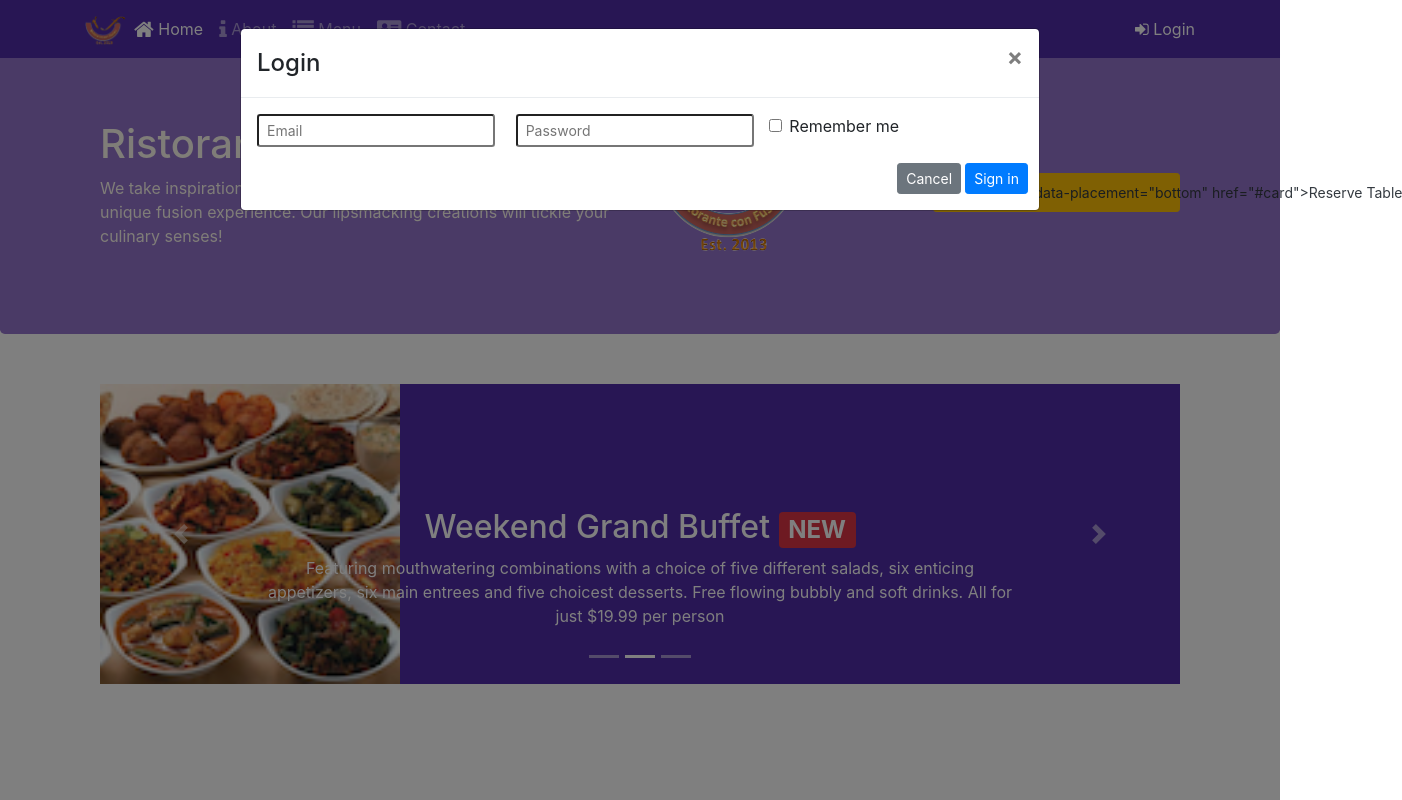
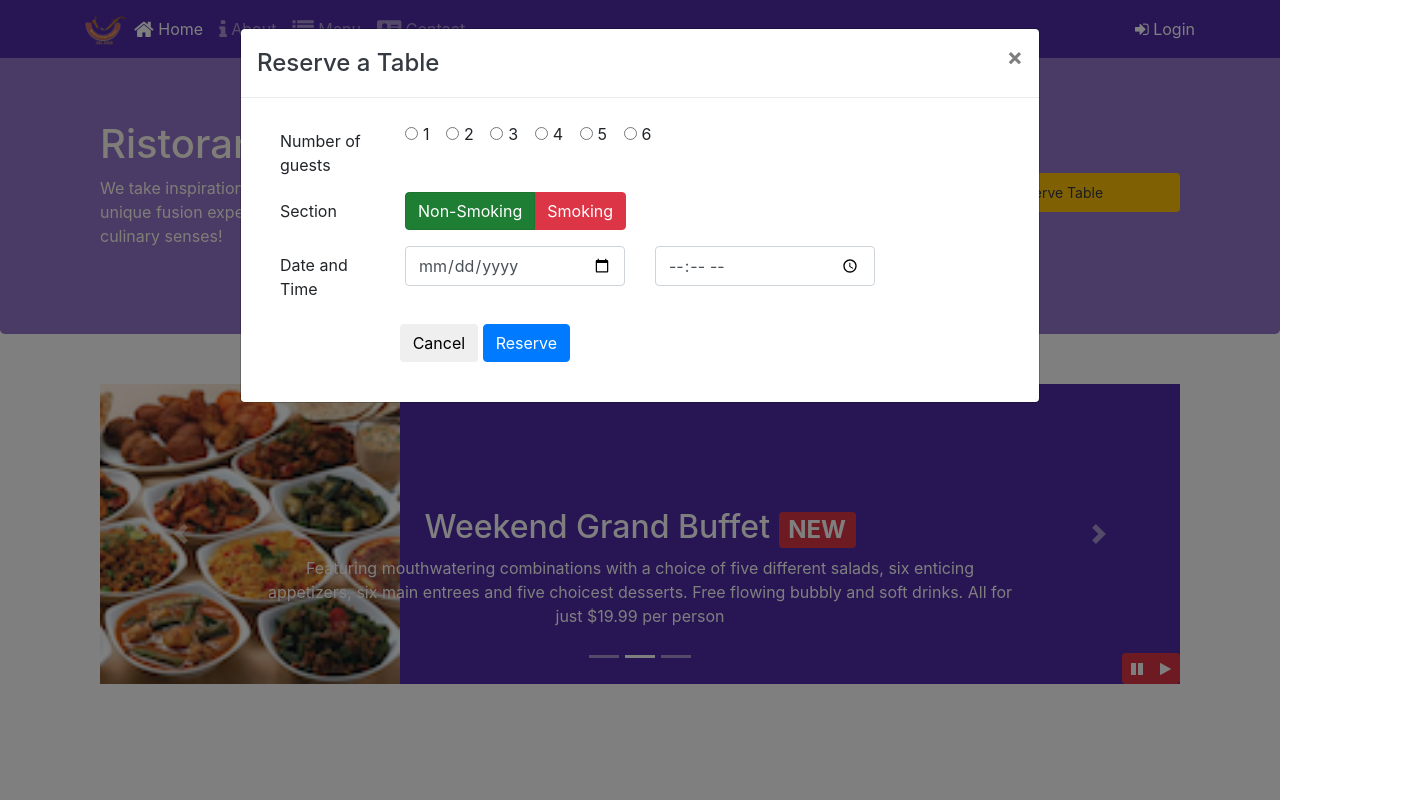
Before and after one commit to DarijAli/Bootstrap-Basics, a website: page index.html in a window 1280 px wide. Both pictures are taken after a click on the link "Login". Shown: the top 800 px of the page, 1402 px wide, since content can reach past the window. Drawn offline with nearby package versions, Linux system fonts and the light colour scheme.

Commit message:
bootstrap jquery

```diff
--- a/css/styles.css
+++ b/css/styles.css
@@ -59,3 +59,9 @@ body {
     left: 0;
     min-height: 300px;
 }
+
+#carouselButton {
+    right: 0px;
+    position: absolute;
+    bottom: 0px;
+}
--- a/index.html
+++ b/index.html
@@ -50,38 +50,88 @@
         <div class="modal-dialog modal-lg" role="content">
             <div class="modal-content">
                 <div class="modal-header">
-                    <h4 class="modal-title">Login</h4>
+                    <h4 class="modal-title text-dark">Reserve a Table</h4>
                     <button type="button" class="close" data-dismiss="modal">
                         &times;
                     </button>
                 </div>
                 <div class="modal-body">
+
                     <form>
-                        <div class="form-row">
-                            <div class="form-group col-sm-4">
-                                <label class="sr-only" for="exampleInputEmail">Email</label>
-                                <input type="email" class="form-control-sm mr-1" id="exampleInputEmail"
-                                    placeholder="Email">
+                        <div class="form-group row m-2">
+                            <label for="guests" class="col-12 col-sm-2 col-form-label">Number of
+                                guests</label>
+                            <div class="col-12 col-sm-10">
+                                <div class="form-check-inline">
+                                    <label class="form-check-label">
+                                        <input type="radio" class="form-check-input" name="optradio">1
+                                    </label>
                                 </div>
-                            <div class="form-group col-sm-4">
-                                <label class="sr-only" for="exampleInputPassword">Password</label>
-                                <input type="password" class="form-control-sm mr-1" id="exampleInputPassword"
-                                    placeholder="Password"">
+                                <div class="form-check-inline">
+                                    <label class="form-check-label">
+                                        <input type="radio" class="form-check-input" name="optradio">2
+                                    </label>
                                 </div>
-                            <div class=" sm-auto">
-                                <div class="form-check">
-                                    <input class="form-check-input" type="checkbox">
-                                    <label class="form-check-label">Remember me</label>
+                                <div class="form-check-inline">
+                                    <label class="form-check-label">
+                                        <input type="radio" class="form-check-input" name="optradio">3
+                                    </label>
+                                </div>
+                                <div class="form-check-inline">
+                                    <label class="form-check-label">
+                                        <input type="radio" class="form-check-input" name="optradio">4
+                                    </label>
+                                </div>
+                                <div class="form-check-inline">
+                                    <label class="form-check-label">
+                                        <input type="radio" class="form-check-input" name="optradio">5
+                                    </label>
+                                </div>
+                                <div class="form-check-inline">
+                                    <label class="form-check-label">
+                                        <input type="radio" class="form-check-input" name="optradio">6
+                                    </label>
                                 </div>
                             </div>
                         </div>
-                        <div class="form-row">
-                            <button type="button" class="btn btn-secondary btn-sm ml-auto" data-dismiss="modal">
-                                Cancel
-                            </button>
-                            <button type="submit" class="btn btn-primary btn-sm ml-1">Sign in</button>
+
+                        <div class="form-group row m-2 mb-3">
+                            <label for="date and time" class="col-12 col-sm-2 col-form-label">Section</label>
+
+                            <div class="btn-group btn-group-toggle col-sm-2" data-toggle="buttons">
+                                <label class="btn btn-success active">
+                                    <input type="radio" name="options" id="option1" autocomplete="off" checked>
+                                    Non-Smoking
+                                </label>
+                                <label class="btn btn-danger">
+                                    <input type="radio" name="options" id="option2" autocomplete="off"> Smoking
+                                </label>
+
                             </div>
+                        </div>
+
+                        <div class="form-group row m-2">
+
+                            <label for="date and time" class="col-12 col-sm-2 col-form-label">Date and Time</label>
+
+                            <div class="col-12 col-sm-4">
+                                <input type="date" class="form-control" id="date" name="date" placeholder="Date">
+                            </div>
+                            <div class="col-12 col-sm-4">
+                                <input type="time" class="form-control" id="time" name="time" placeholder="Time">
+                            </div>
+
+
+                        </div>
+
+                        <div class="col-12 col-sm-10 offset-sm-2 mt-3 mb-4">
+                            <button type="submit" class="btn">Cancel</button>
+                            <button type="submit" class="btn btn-primary">Reserve</button>
+                        </div>
+
+
                     </form>
+
 
                 </div>
             </div>
@@ -100,9 +150,8 @@
                     <img src="img/logo.png" class="img-fluid">
                 </div>
                 <div class="col-12 col-sm-3 align-self-center">
-                    <a class="btn btn-warning nav-link btn-block btn-sm text-dark" data-toggle="tooltip"
-                        data-html="true" title="Or Call us at <br><strong>+12345678</strong>" data-placement="bottom"
-                        href="#card">Reserve Table</a>
+                    <a class="btn btn-warning nav-link btn-block btn-sm text-dark" data-target="#loginModal"
+                        data-toggle="modal">Reserve Table</a>
                 </div>
             </div>
         </div>
@@ -167,6 +216,14 @@
                     <a class="carousel-control-next" href="#mycarousel" role="button" data-slide="next">
                         <span class="carousel-control-next-icon"></span>
                     </a>
+                    <div class="btn-group" id="carouselButton">
+                        <button class="btn btn-danger btn-sm" id="carousel-pause">
+                            <span class="fa fa-pause"></span>
+                        </button>
+                        <button class="btn btn-danger btn-sm" id="carousel-play">
+                            <span class="fa fa-play"></span>
+                        </button>
+                    </div>
                 </div>
             </div>
 
@@ -242,71 +299,6 @@
                     </div>
                 </div>
             </div>
-
-            <div class="row row-content" id="card">
-                <div class="col-12 col-sm-8 offset-sm-2">
-                    <div class="card">
-                        <h3 class="card-header bg-warning text-white">Reserve a Table</h3>
-                        <form>
-                            <div class="form-group row m-2">
-                                <label for="guests" class="col-12 col-sm-2 col-form-label">Number of
-                                    guests</label>
-                                <div class="col-12 col-sm-10">
-                                    <div class="form-check-inline">
-                                        <label class="form-check-label">
-                                            <input type="radio" class="form-check-input" name="optradio">1
-                                        </label>
-                                    </div>
-                                    <div class="form-check-inline">
-                                        <label class="form-check-label">
-                                            <input type="radio" class="form-check-input" name="optradio">2
-                                        </label>
-                                    </div>
-                                    <div class="form-check-inline">
-                                        <label class="form-check-label">
-                                            <input type="radio" class="form-check-input" name="optradio">3
-                                        </label>
-                                    </div>
-                                    <div class="form-check-inline">
-                                        <label class="form-check-label">
-                                            <input type="radio" class="form-check-input" name="optradio">4
-                                        </label>
-                                    </div>
-                                    <div class="form-check-inline">
-                                        <label class="form-check-label">
-                                            <input type="radio" class="form-check-input" name="optradio">5
-                                        </label>
-                                    </div>
-                                    <div class="form-check-inline">
-                                        <label class="form-check-label">
-                                            <input type="radio" class="form-check-input" name="optradio">6
-                                        </label>
-                                    </div>
-                                </div>
-                            </div>
-                            <div class="form-group row m-2">
-
-                                <label for="date and time" class="col-12 col-sm-2 col-form-label">Date and Time</label>
-
-                                <div class="col-12 col-sm-4">
-                                    <input type="date" class="form-control" id="date" name="date" placeholder="Date">
-                                </div>
-                                <div class="col-12 col-sm-4">
-                                    <input type="time" class="form-control" id="time" name="time" placeholder="Time">
-                                </div>
-
-
-                            </div>
-
-                            <div class="col-12 col-sm-10 offset-sm-2 mt-3 mb-4">
-                                <button type="submit" class="btn btn-primary">Reserve</button>
-                            </div>
-
-
-                        </form>
-                    </div>
-                </div>
-
         </div>
     </div>
 
@@ -330,16 +322,15 @@
                         HONG KONG<br>
                         <i class="fa fa-phone fa-lg"></i>: +852 1234 5678<br>
                         <i class="fa fa-fax fa-lg"></i>: +852 8765 4321<br>
-                            <i class="fa fa-envelope fa-lg"></i>: <a
-                                href="mailto:confusion@food.net">confusion@food.net</a>
+                        <i class="fa fa-envelope fa-lg"></i>: <a href="mailto:confusion@food.net">confusion@food.net</a>
                     </address>
                 </div>
                 <div class="col-12 col-sm-4 align-self-center">
                     <div class="text-center">
                         <a class="btn btn-social-icon btn-google" href="http://google.com/+"><i
                                 class="fa fa-google-plus fa-lg"></i></a>
-                            <a class="btn btn-social-icon btn-facebook"
-                                href="http://www.facebook.com/profile.php?id="><i class="fa fa-facebook fa-lg"></i></a>
+                        <a class="btn btn-social-icon btn-facebook" href="http://www.facebook.com/profile.php?id="><i
+                                class="fa fa-facebook fa-lg"></i></a>
                         <a class="btn btn-social-icon btn-linkedin" href="http://www.linkedin.com/in/"><i
                                 class="fa fa-linkedin fa-lg"></i></a>
                         <a class="btn btn-social-icon btn-twitter" href="http://twitter.com/"><i
@@ -364,7 +355,13 @@
     <script src="node_modules/bootstrap/dist/js/bootstrap.min.js"></script>
     <script>
         $(document).ready(function () {
-                $('[data-toggle="tooltip"').tooltip();
+            $('#mycarousel').carousel({ interval: 2000 });
+            $('#carousel-pause').click(function () {
+                $('mycarousel').carousel('pause');
+            });
+            $('#carousel-play').click(function () {
+                $('mycarousel').carousel('cycle');
+            });
         })
     </script>
 
```
Lines whose indentation alone changed are shown as unchanged.
